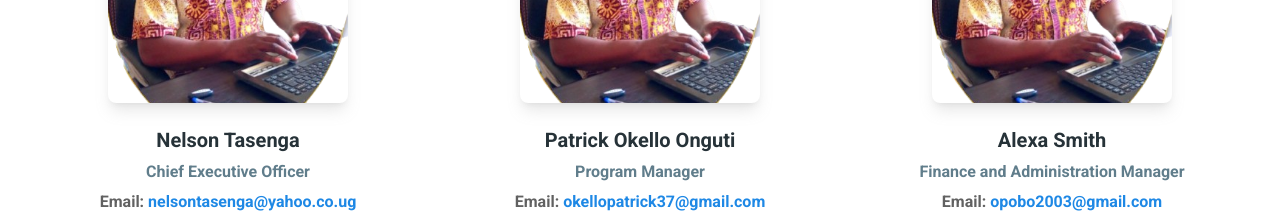
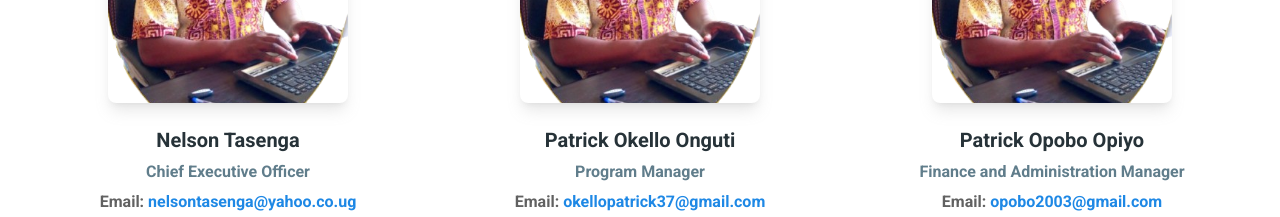
Before and after one commit to BANADDA/APSEDEC-Org, a React (Vite) app: page / in a window 1280 px wide. Shown: the part 2100-2317 px from the top of the page. Built offline with nearby package versions, Linux system fonts and the light colour scheme.

Commit message:
modified:   src/data/team-data.js

```diff
--- a/src/data/team-data.js
+++ b/src/data/team-data.js
@@ -21,7 +21,7 @@ export const teamData = [
   // Aish
   {
     img: "/img/ceo.png",
-    name: "Alexa Smith",
+    name: "Patrick Opobo Opiyo",
     position: "Finance and Administration Manager",
     contact: {
       phone: "+256782525228",
```
